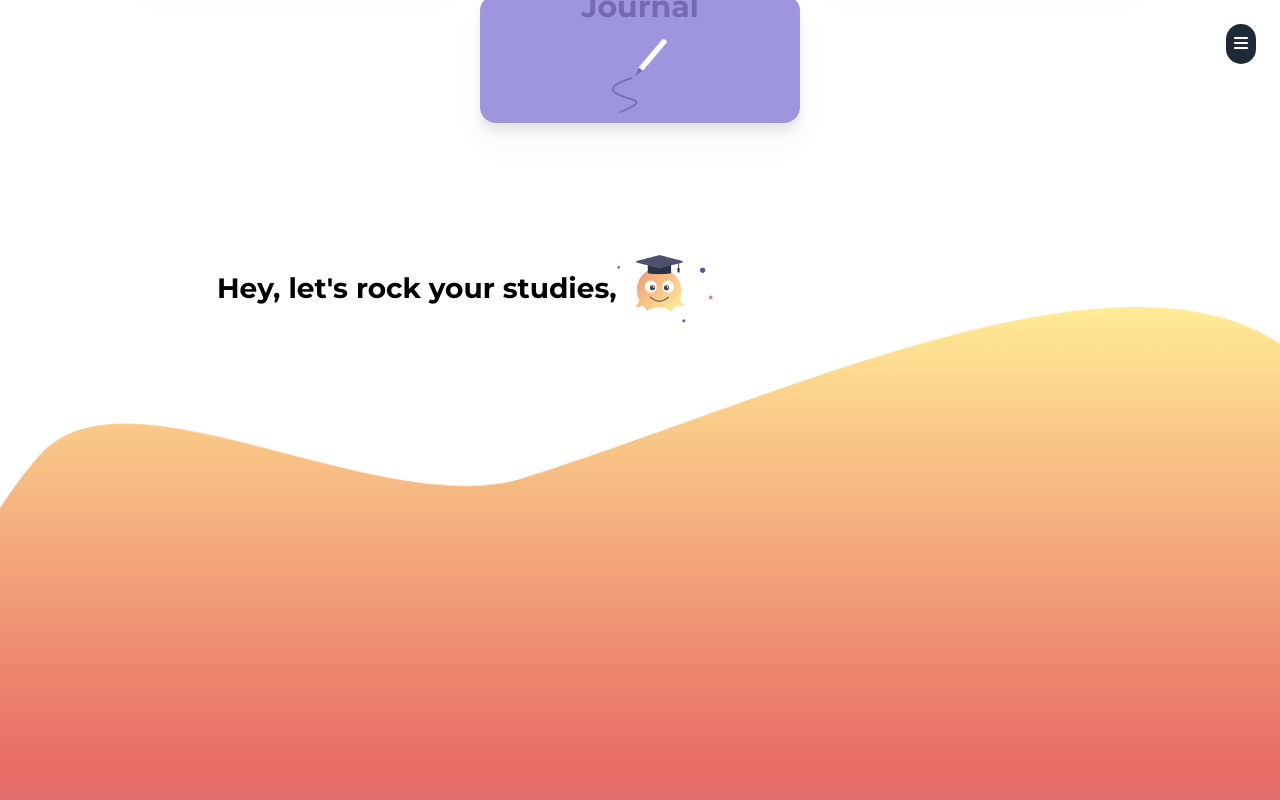
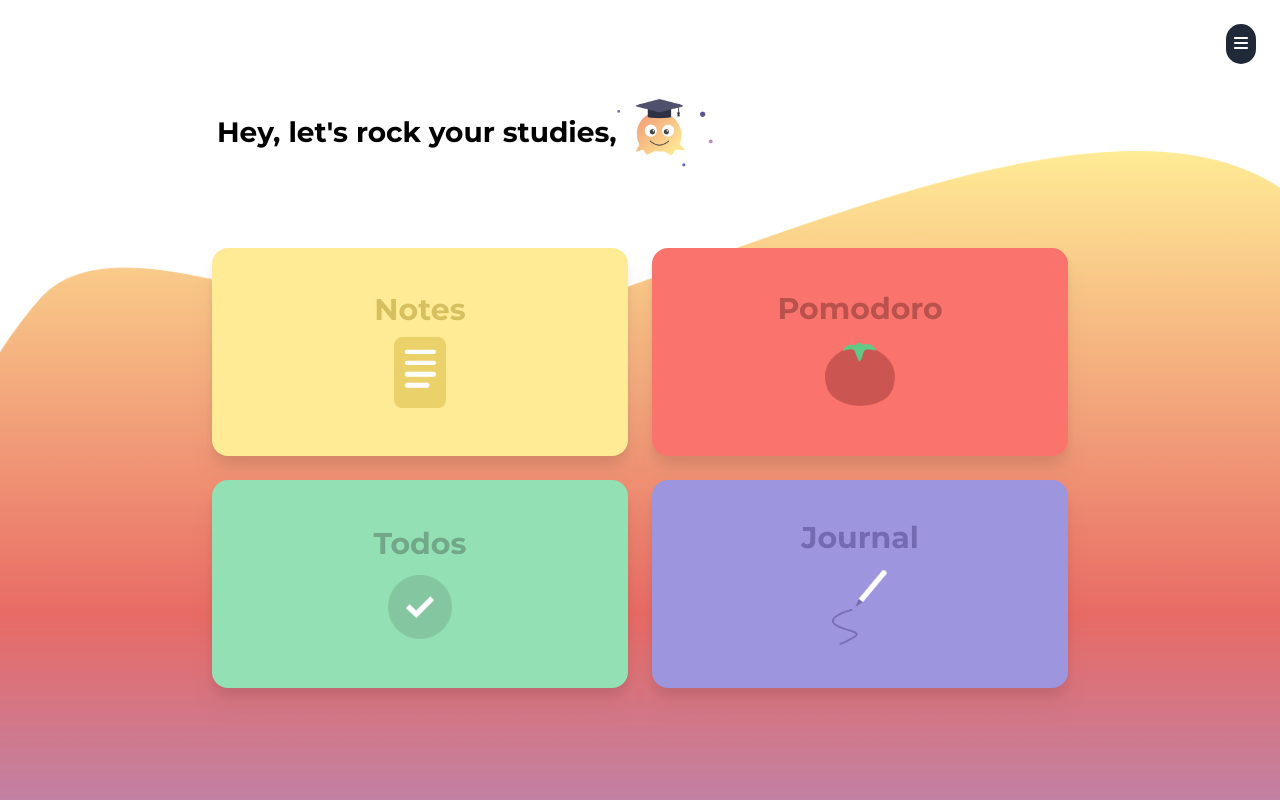
Before and after one commit to MATZup/studentily_frontend, a React (Vite) app in the folder studentily_app_frontend/frontend/: page / in a window 1280 px wide. Built offline with nearby package versions, Linux system fonts and the light colour scheme; no server answers; sample sign-in values are in the browser's storage.

Commit message:
Update productivityCards.jsx

```diff
--- a/studentily_app_frontend/frontend/src/components/home/productivityCards.jsx
+++ b/studentily_app_frontend/frontend/src/components/home/productivityCards.jsx
@@ -5,66 +5,73 @@ import pomodoroIcon from "../images/pomodoro_icon.png";
 import todosIcon from "../images/todos_icon.png";
 import journalIcon from "../images/journal_icon.png";
 
-export default function ProductivityCards() {
+export default function productivityCards() {
   const navigate = useNavigate();
 
   return (
-    <div className="flex flex-col items-center justify-center h-full p-4">
+    <div className="max-1350:flex max-1350:items-center max-1350:justify-center max-1350:h-full">
       <div
         id="cards_wrapper"
-        className="flex flex-wrap gap-6 justify-center max-w-full"
+        className="between-768-1350:-mt-[2rem] max-767:-mt-16 max-767:px-6 max-970:gap-4 max-970:w-full max-970:mx-8 flex flex-wrap max-1350:justify-center max-1350:pr-0 max-900:justify-center pr-[7rem] z-[70] max-1200:w-[60rem] w-[70rem] min-1350:max-w-[50rem] absolute top-[35%] gap-6"
       >
-        <button
-          tabIndex="1"
+        <div
+          id="notesCard"
+          className="w-80 h-40 max-720:h-[7.2rem] max-720:w-[26.5rem] max-767:w-[26rem] max-767:h-[7.5rem] max-767:hover:w-[27rem] max-767:hover:h-[8.5rem] max-970:w-[20rem] max-970:h-[10.5rem] max-970:hover:h-[11.5rem] max-970:hover:w-[21rem] max-1200:w-[23rem] max-1200:h-[12rem] max-1200:hover:h-[13rem] max-1200:hover:w-[24rem] max-1350:w-[26rem] max-1350:h-[13rem] max-1350:hover:w-[27rem] max-1350:hover:h-[14rem] bg-[#FFEB95] flex flex-col items-center justify-center rounded-2xl hover:w-[21rem] hover:h-[11rem] transition-all duration-300 drop-shadow-xl cursor-pointer"
           onClick={() => navigate("/notes")}
-          className="flex flex-col items-center justify-center w-80 h-40 max-w-[26.5rem] max-h-[8rem] bg-[#FFEB95] rounded-2xl drop-shadow-xl transition-all duration-300 hover:w-[27rem] hover:h-[8.5rem]"
         >
-          <div className="flex flex-col items-center">
+          <div className="flex max-767:gap-4 max-767:flex-row-reverse flex-col items-center justify-center">
             <span className="text-3xl mb-[.6rem] font-bold text-[#D6BF5F]">
               Notes
             </span>
-            <img className="w-[3.3rem] mb-[.3rem]" src={notesIcon} alt="Notes Icon" />
+
+            <img className="w-[3.3rem] mb-[.3rem]" src={notesIcon} alt="" />
           </div>
-        </button>
-
-        <button
-          tabIndex="2"
+        </div>
+        <div
+          id="pomodoroCard"
+          className="w-80 max-767:w-[26rem] max-767:h-[7.5rem] h-40 max-720:h-[7.2rem] max-720:w-[26.5rem] max-767:hover:w-[27rem] max-767:hover:h-[8.5rem] max-970:w-[20rem] max-970:h-[10.5rem] max-970:hover:h-[11.5rem] max-970:hover:w-[21rem] max-1200:w-[23rem] max-1200:h-[12rem] max-1200:hover:h-[13rem] max-1200:hover:w-[24rem] max-1350:w-[26rem] max-1350:h-[13rem] max-1350:hover:w-[27rem] max-1350:hover:h-[14rem] drop-shadow-xl bg-[#fa746d] cursor-pointer pt-3 flex flex-col items-center justify-center rounded-2xl hover:w-[21rem] hover:h-[11rem] transition-all duration-300"
           onClick={() => navigate("/pomodoro")}
-          className="flex flex-col items-center justify-center w-80 h-40 max-w-[26.5rem] max-h-[8rem] bg-[#fa746d] rounded-2xl drop-shadow-xl transition-all duration-300 hover:w-[27rem] hover:h-[8.5rem]"
         >
-          <div className="flex flex-col items-center">
+          <div
+            id="pomodoroInside"
+            className="max-767:gap-4 max-767:flex-row-reverse flex flex-col items-center justify-center"
+          >
             <span className="text-3xl mb-[.4rem] font-bold text-[#B9514C]">
               Pomodoro
             </span>
-            <img className="w-[4.4rem] mb-[1.2rem]" src={pomodoroIcon} alt="Pomodoro Icon" />
+            <img className="w-[4.4rem] mb-[1.2rem]" src={pomodoroIcon} alt="" />
           </div>
-        </button>
-
-        <button
-          tabIndex="3"
+        </div>
+        <div
+          id="todosCard"
+          className="w-80 h-40 max-767:w-[26rem] max-767:h-[7.5rem] max-720:h-[7.2rem] max-720:w-[26.5rem] max-767:hover:w-[27rem] max-767:hover:h-[8.5rem] max-970:w-[20rem] max-970:h-[10.5rem] max-970:hover:h-[11.5rem] max-970:hover:w-[21rem] max-1200:w-[23rem] max-1200:h-[12rem] max-1200:hover:h-[13rem] max-1200:hover:w-[24rem] max-1350:w-[26rem] max-1350:h-[13rem] max-1350:hover:w-[27rem] max-1350:hover:h-[14rem] drop-shadow-xl bg-[#92E0B3] pt-3 cursor-pointer flex flex-col items-center justify-center rounded-2xl hover:w-[21rem] hover:h-[11rem] transition-all duration-300"
           onClick={() => navigate("/todos")}
-          className="flex flex-col items-center justify-center w-80 h-40 max-w-[26.5rem] max-h-[8rem] bg-[#92E0B3] rounded-2xl drop-shadow-xl transition-all duration-300 hover:w-[27rem] hover:h-[8.5rem]"
         >
-          <div className="flex flex-col items-center">
+          <div
+            id="todosInside"
+            className="max-767:gap-4 max-767:flex-row-reverse flex flex-col items-center justify-center"
+          >
             <span className="text-3xl mb-[.8rem] font-bold text-[#72A889]">
               Todos
             </span>
-            <img className="w-16 mb-[.95rem]" src={todosIcon} alt="Todos Icon" />
+            <img className="w-16 mb-[.95rem]" src={todosIcon} alt="" />
           </div>
-        </button>
-
-        <button
-          tabIndex="4"
+        </div>
+        <div
+          id="journalCard"
+          className="w-80 h-40 max-767:w-[26rem] max-767:h-[7.5rem] max-720:h-[7.2rem] max-720:w-[26.5rem] max-767:hover:w-[27rem] max-767:hover:h-[8.5rem] max-970:w-[20rem] max-970:h-[10.5rem] max-970:hover:h-[11.5rem] max-970:hover:w-[21rem] max-1200:w-[23rem] max-1200:h-[12rem] max-1200:hover:h-[13rem] max-1200:hover:w-[24rem] max-1350:w-[26rem] max-1350:h-[13rem] max-1350:hover:w-[27rem] max-1350:hover:h-[14rem] drop-shadow-xl bg-[#9D95DD] pt-3 cursor-pointer flex flex-col items-center justify-center rounded-2xl hover:w-[21rem] hover:h-[11rem] transition-all duration-300"
           onClick={() => navigate("/journal")}
-          className="flex flex-col items-center justify-center w-80 h-40 max-w-[26.5rem] max-h-[8rem] bg-[#9D95DD] rounded-2xl drop-shadow-xl transition-all duration-300 hover:w-[27rem] hover:h-[8.5rem]"
         >
-          <div className="flex flex-col items-center">
+          <div
+            id="journalInside"
+            className="max-767:gap-4 max-767:flex-row-reverse flex flex-col items-center justify-center"
+          >
             <span className="text-3xl mb-[.8rem] font-bold text-[#736AB1]">
               Journal
             </span>
-            <img className="w-[3.5rem] mb-[.95rem]" src={journalIcon} alt="Journal Icon" />
+            <img className="w-[3.5rem] mb-[.95rem]" src={journalIcon} alt="" />
           </div>
-        </button>
+        </div>
       </div>
     </div>
   );
```
